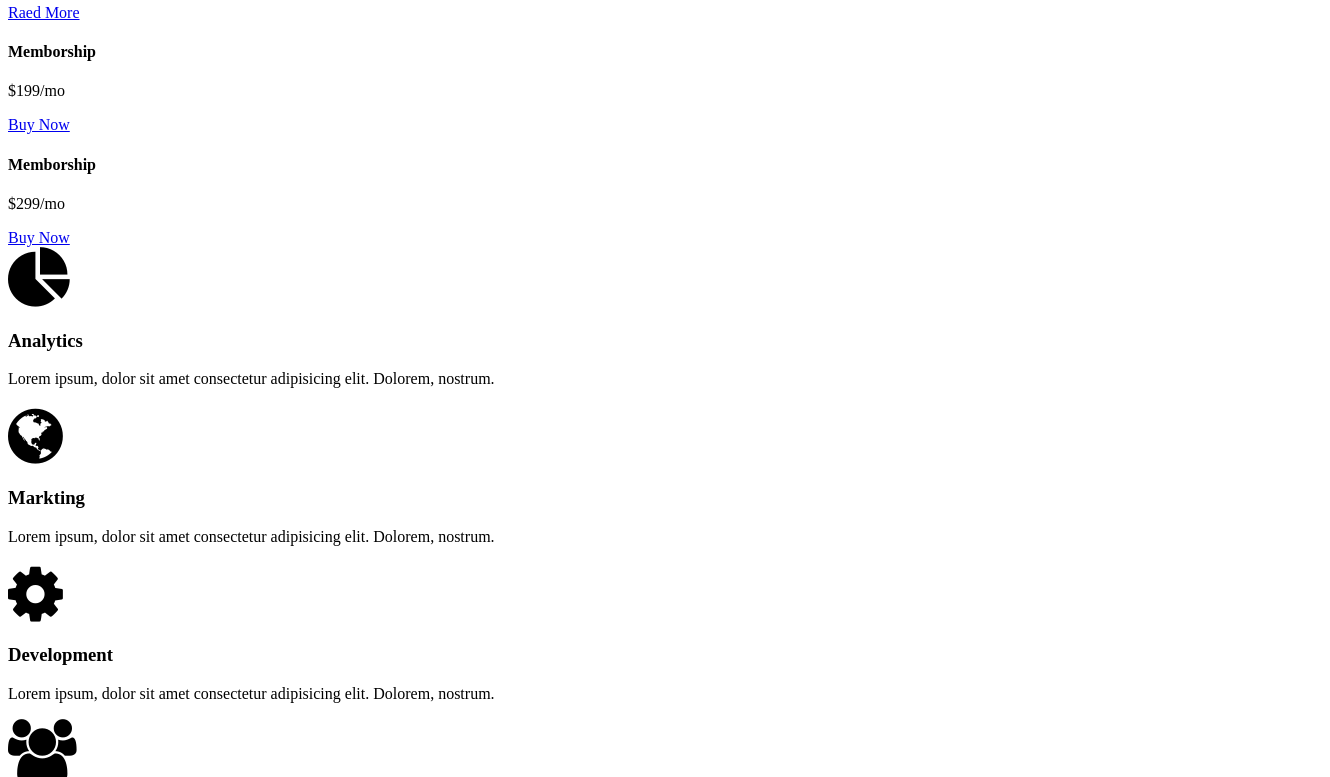
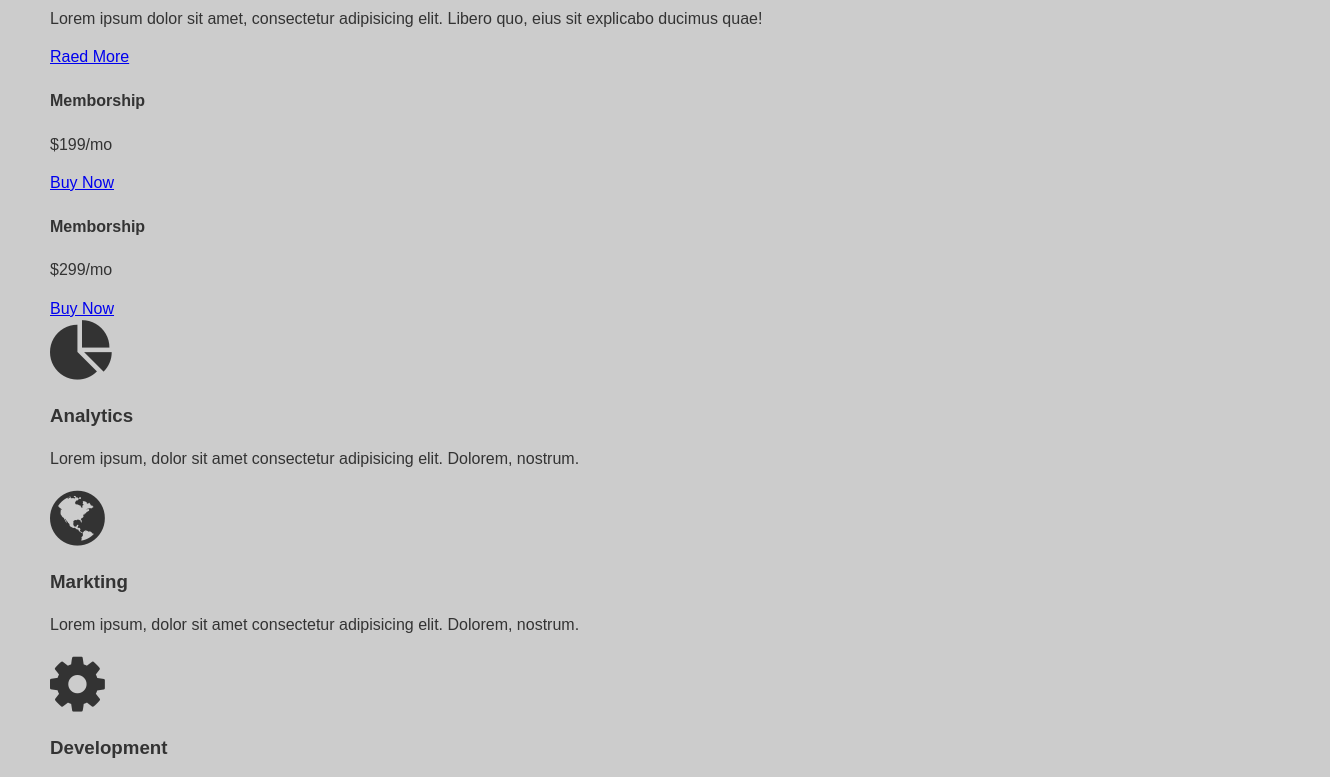
Before and after one commit to developer-rak/ResponsiveGridWebsiteLayout, a plain HTML site: page index.html in a window 1280 px wide. Shown: the part 185-962 px from the top of the page, 1330 px wide, since content can reach past the window. Drawn offline with Linux system fonts and the light colour scheme.

Commit message:
added html style body style

```diff
--- a/style.css
+++ b/style.css
@@ -5,3 +5,19 @@
     --light: #fff;
     --shadow: 0 1px 5px rgba(104, 104, 104, 0.8);
 }
+
+html {
+    box-sizing: border-box;
+    font-family: Arial, Helvetica, sans-serif;
+    color: var(--dark);
+}
+
+body {
+    background: #ccc;
+    margin: 30px 50px;
+    line-height: 1.4;
+}
+
+.btn {
+
+}
```
